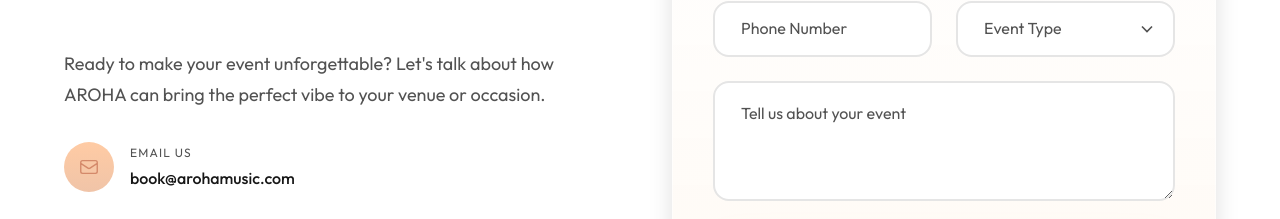
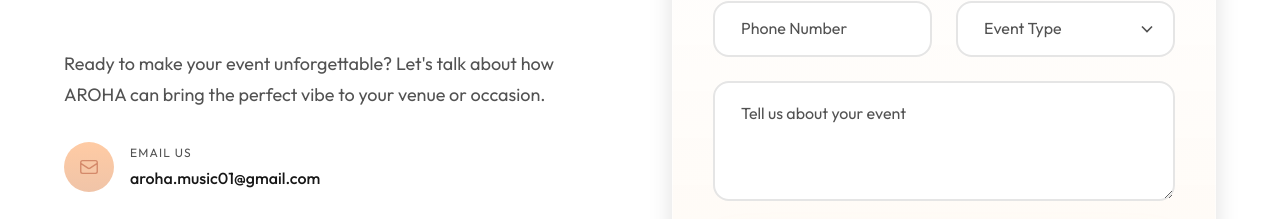
Before and after one commit to KoushikSagarr/aroha-music, a React (Vite) app: page / in a window 1280 px wide. Shown: the part 7431-7650 px from the top of the page. Built offline with nearby package versions, Linux system fonts and the light colour scheme; no server answers; the database is empty.

Commit message:
Contact Us update

```diff
--- a/src/components/Contact.jsx
+++ b/src/components/Contact.jsx
@@ -108,7 +108,7 @@ const Contact = () => {
                                 <div>
                                     <span className="contact-label">Email Us</span>
                                     <a href="mailto:book@arohamusic.com" className="contact-value">
-                                        book@arohamusic.com
+                                        aroha.music01@gmail.com
                                     </a>
                                 </div>
                             </motion.div>
```
Also changed, not shown: src/assets/upi-qr.jpg.
